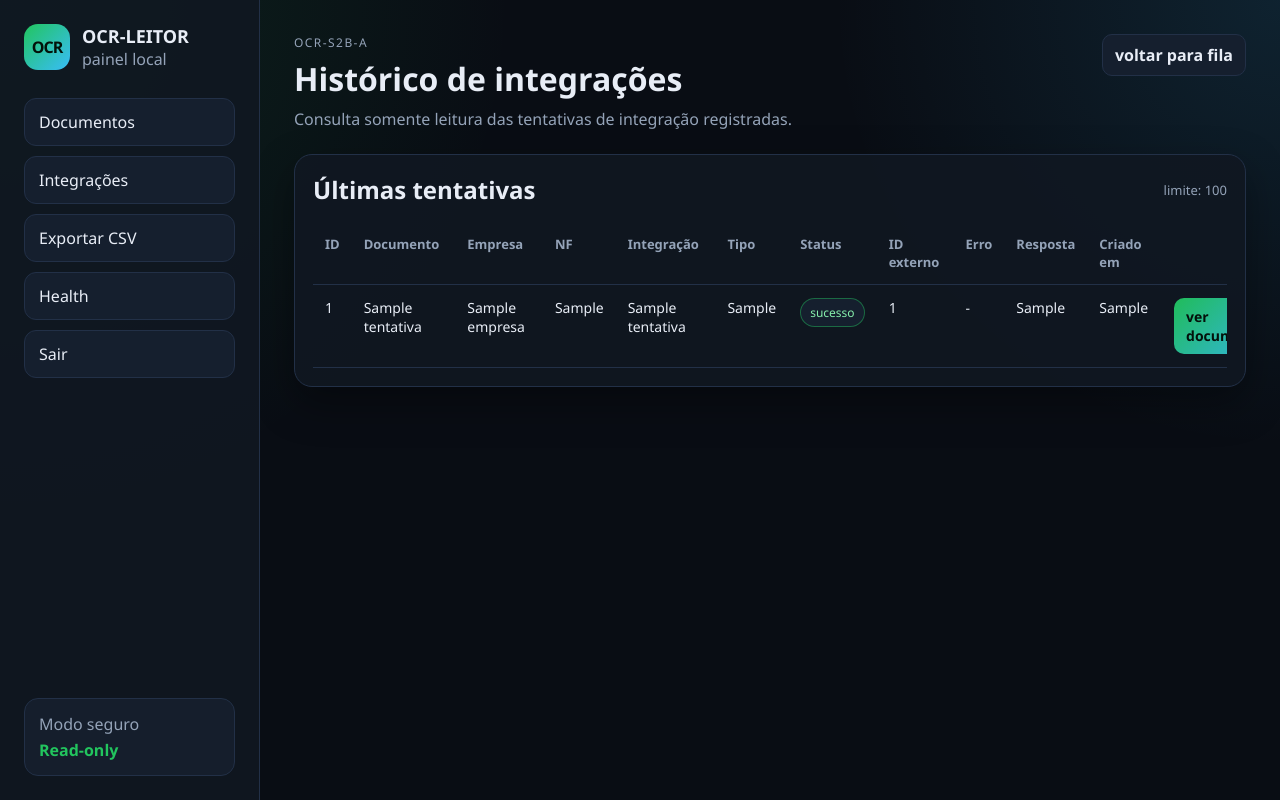
After one commit to gpavi1/OCR-LEITOR, a Flask app: template web/templates/historico_integracoes.html in a window 1280 px wide. The commit adds this page. Run offline with Flask 3, Linux system fonts and the light colour scheme; the visitor is signed in with stand-in values (Sample User, id 1); the template is opened without the code that fills it: most values are stand-ins (such as "Sample title", 1, 10 or a date in 2020).

Commit message:
feat: adiciona historico de integracoes

```diff
--- a/web/app.py
+++ b/web/app.py
@@ -168,6 +168,37 @@ def integracoes():
     return render_template(
         "integracoes.html",
         documentos=documentos
+    )
+
+
+
+@app.route("/integracoes/historico")
+def historico_integracoes():
+    tentativas = fetch_all("""
+        SELECT
+            t.id,
+            t.documento_id,
+            d.arquivo_nome,
+            d.empresa,
+            d.numero_nf,
+            t.integracao_id,
+            i.nome AS integracao_nome,
+            i.tipo AS integracao_tipo,
+            t.status,
+            t.destino_externo_id,
+            t.erro,
+            t.resposta_resumida,
+            t.criado_em
+        FROM integracao_tentativas t
+        LEFT JOIN documentos d ON d.id = t.documento_id
+        LEFT JOIN integracoes i ON i.id = t.integracao_id
+        ORDER BY t.criado_em DESC, t.id DESC
+        LIMIT 100
+    """)
+
+    return render_template(
+        "historico_integracoes.html",
+        tentativas=tentativas
     )
 
 
--- /dev/null
+++ b/web/templates/historico_integracoes.html
@@ -0,0 +1,69 @@
+{% extends "base.html" %}
+
+{% block content %}
+<header class="page-header">
+    <div>
+        <p class="eyebrow">OCR-S2B-A</p>
+        <h1>Hist&oacute;rico de integra&ccedil;&otilde;es</h1>
+        <p class="subtitle">Consulta somente leitura das tentativas de integra&ccedil;&atilde;o registradas.</p>
+    </div>
+
+    <a class="btn secondary" href="/integracoes">voltar para fila</a>
+</header>
+
+<section class="panel">
+    <div class="panel-title">
+        <h2>&Uacute;ltimas tentativas</h2>
+        <span>limite: 100</span>
+    </div>
+
+    <div class="table-wrap">
+        <table>
+            <thead>
+                <tr>
+                    <th>ID</th>
+                    <th>Documento</th>
+                    <th>Empresa</th>
+                    <th>NF</th>
+                    <th>Integra&ccedil;&atilde;o</th>
+                    <th>Tipo</th>
+                    <th>Status</th>
+                    <th>ID externo</th>
+                    <th>Erro</th>
+                    <th>Resposta</th>
+                    <th>Criado em</th>
+                    <th></th>
+                </tr>
+            </thead>
+            <tbody>
+                {% for tentativa in tentativas %}
+                <tr>
+                    <td>{{ tentativa.id }}</td>
+                    <td class="file-cell">{{ tentativa.arquivo_nome or ("Documento " ~ tentativa.documento_id) }}</td>
+                    <td>{{ tentativa.empresa or "-" }}</td>
+                    <td>{{ tentativa.numero_nf or "-" }}</td>
+                    <td>{{ tentativa.integracao_nome or ("Integracao " ~ tentativa.integracao_id) }}</td>
+                    <td>{{ tentativa.integracao_tipo or "-" }}</td>
+                    <td><span class="badge status-{{ tentativa.status }}">{{ tentativa.status }}</span></td>
+                    <td>{{ tentativa.destino_externo_id or "-" }}</td>
+                    <td class="file-cell">{{ tentativa.erro or "-" }}</td>
+                    <td class="file-cell">{{ tentativa.resposta_resumida or "-" }}</td>
+                    <td>{{ tentativa.criado_em or "-" }}</td>
+                    <td>
+                        {% if tentativa.documento_id %}
+                            <a class="btn" href="/documentos/{{ tentativa.documento_id }}">ver documento</a>
+                        {% else %}
+                            -
+                        {% endif %}
+                    </td>
+                </tr>
+                {% else %}
+                <tr>
+                    <td colspan="12" class="empty">Nenhuma tentativa de integra&ccedil;&atilde;o registrada ainda.</td>
+                </tr>
+                {% endfor %}
+            </tbody>
+        </table>
+    </div>
+</section>
+{% endblock %}
--- a/web/templates/integracoes.html
+++ b/web/templates/integracoes.html
@@ -8,7 +8,10 @@
         <p class="subtitle">Documentos revisados e prontos para exporta&ccedil;&atilde;o ou integra&ccedil;&atilde;o futura.</p>
     </div>
 
-    <a class="btn secondary" href="/">voltar aos documentos</a>
+    <div>
+        <a class="btn secondary" href="/integracoes/historico">ver hist&oacute;rico</a>
+        <a class="btn secondary" href="/">voltar aos documentos</a>
+    </div>
 </header>
 
 <section class="panel">
```
